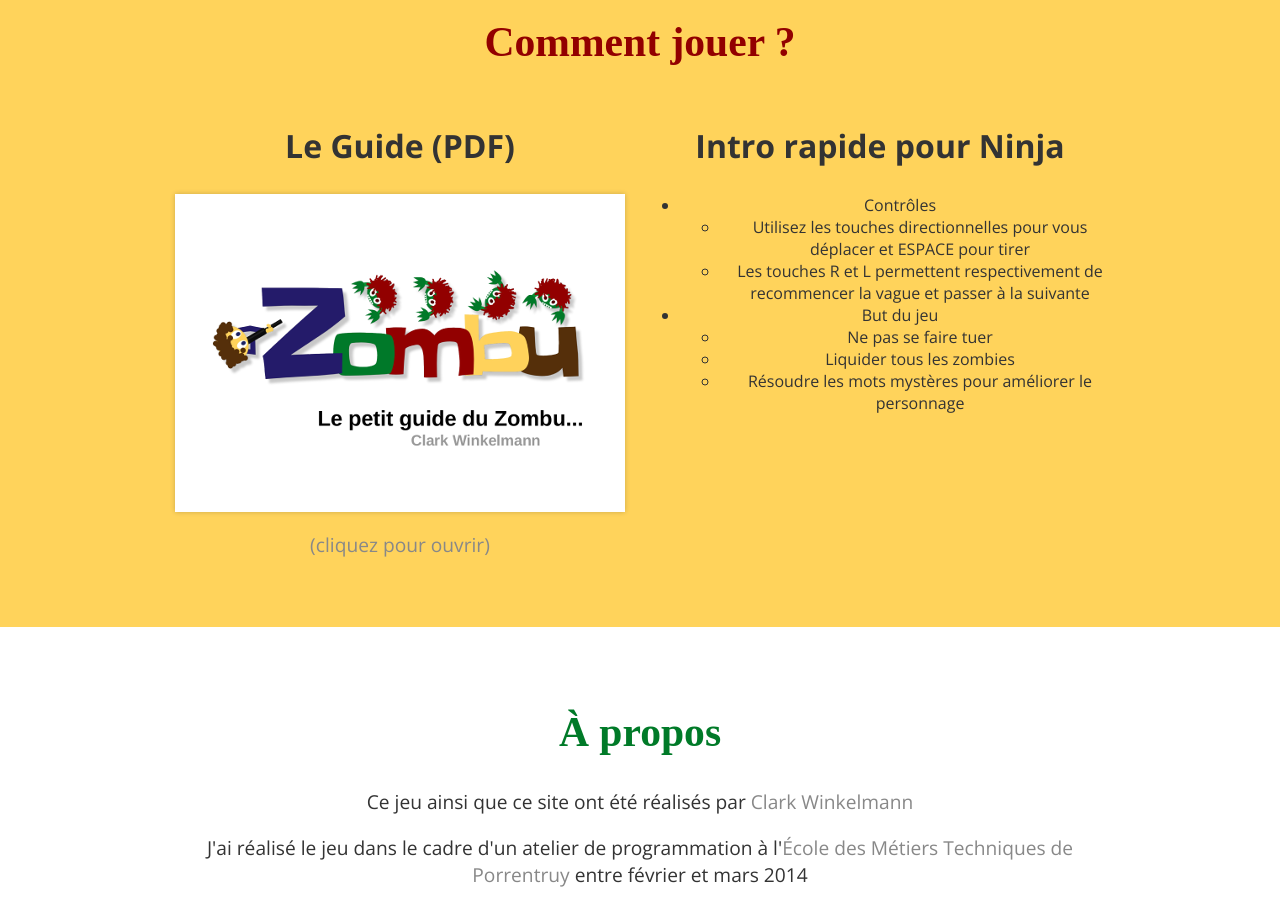
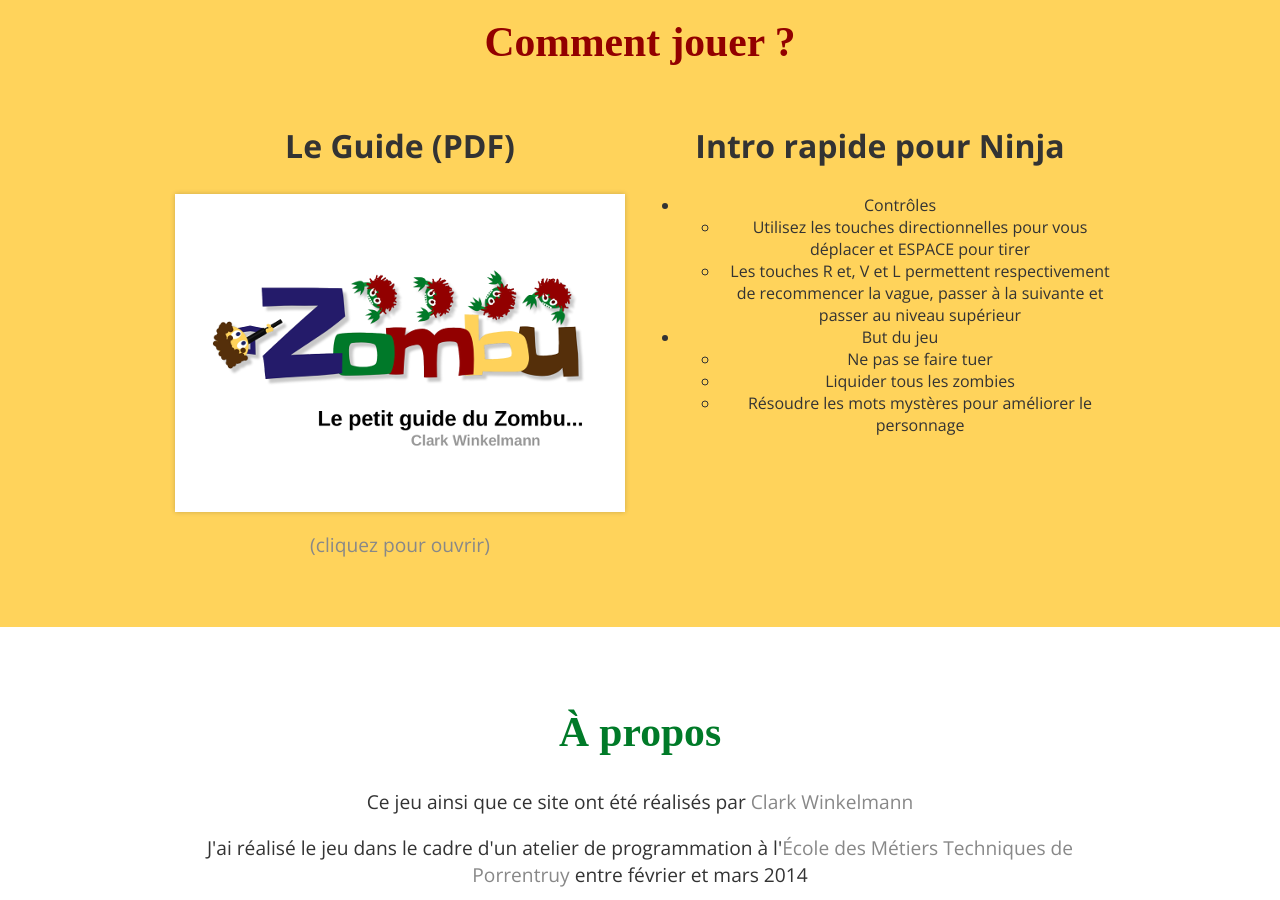
Before and after one commit to clarkwinkelmann/zombu.rip, a Jekyll site: the page built from index.html, in a window 1280 px wide and 900 px high, scrolled down 1501 px. Built offline with Jekyll 4.4.1, drawn with Linux system fonts in a browser that asks for light colours; some web fonts are replaced.

Commit message:
Corrigé instructions

```diff
--- a/index.html
+++ b/index.html
@@ -55,7 +55,7 @@ layout: default
 				<ul>
 					<li>Contrôles<ul>
 						<li>Utilisez les touches directionnelles pour vous déplacer et ESPACE pour tirer</li>
-						<li>Les touches R et L permettent respectivement de recommencer la vague et passer à la suivante</li>
+						<li>Les touches R et, V et L permettent respectivement de recommencer la vague, passer à la suivante et passer au niveau supérieur</li>
 					</ul></li>
 					<li>But du jeu<ul>
 						<li>Ne pas se faire tuer</li>
```
